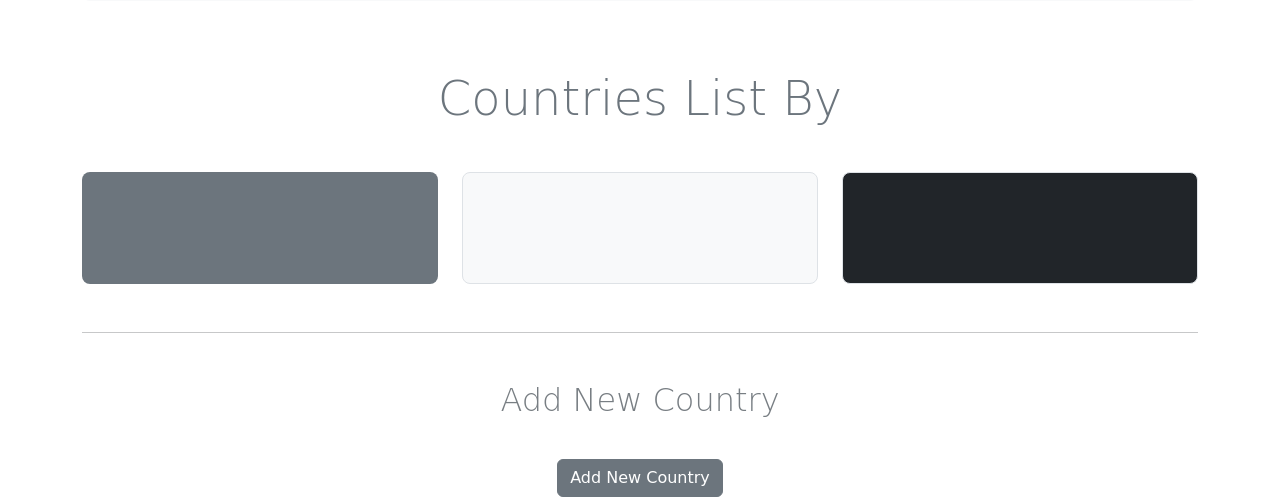
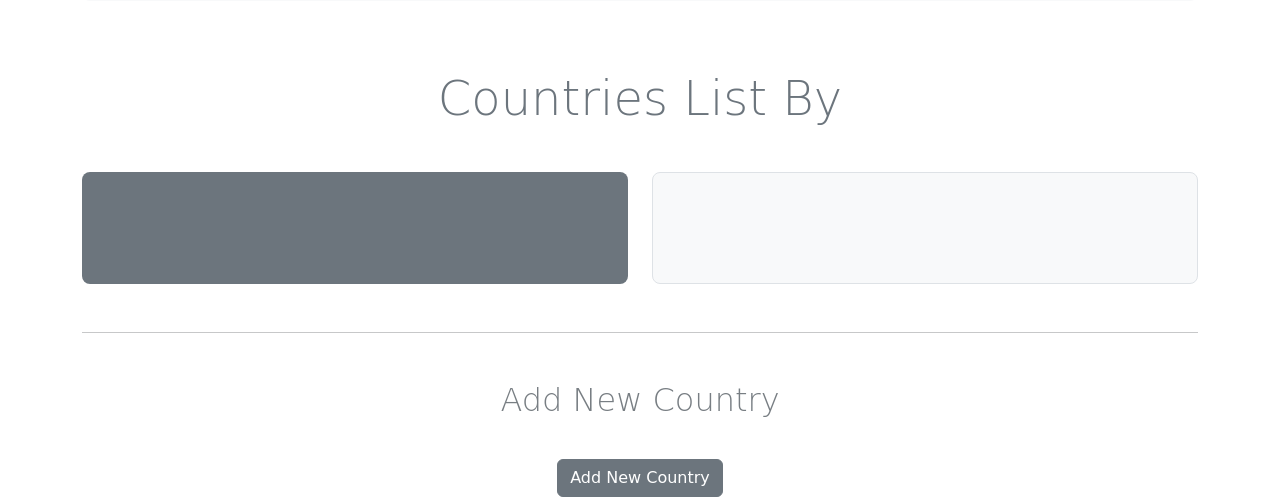
Before and after one commit to RikiSama/WorldFactbook, a Flask app: page / in a window 1280 px wide. Shown: the part 380-881 px from the top of the page. Run offline with Flask 3, Linux system fonts and the light colour scheme; data that the repository does not hold is empty; parts of the project's set-up code (start-up, migrations or seed data) failed here and were passed over; some web fonts are replaced.

Commit message:
modified column

```diff
--- a/templates/index.html
+++ b/templates/index.html
@@ -85,7 +85,7 @@
       </div>
       <!-- /container -->
 
-      <!-- country list by countinent -->
+      <!-- country list by continent -->
       <div class="row justify-content-md-center">
         <div class="col-md-auto mb-4">
           <h2 class="display-5 text-muted text-center">Countries List By  <span id="countrylistbycon"> </span></h2>
@@ -93,21 +93,21 @@
       </div>
 
       <div class="row align-items-md-stretch mb-5">
-        <div class="col-md-4">
+        <div class="col-md-6">
           <div class="h-100 p-5 text-bg-secondary rounded-3">
             <p  id = "listOfCountries"></p>
           </div>
         </div>
-        <div class="col-md-4">
+        <div class="col-md-6">
           <div class="h-100 p-5 bg-light border rounded-3">
             <div id = "countryDetail"></div>
           </div>
         </div>
-        <div class="col-md-4">
+       <!-- <div class="col-md-4">
           <div class="h-100 p-5 bg-dark border rounded-3">
             <div id = "countryDetail"></div>
           </div>
-        </div>
+        </div> -->
       </div>
       <!-- /country list by countinent -->
 
```
